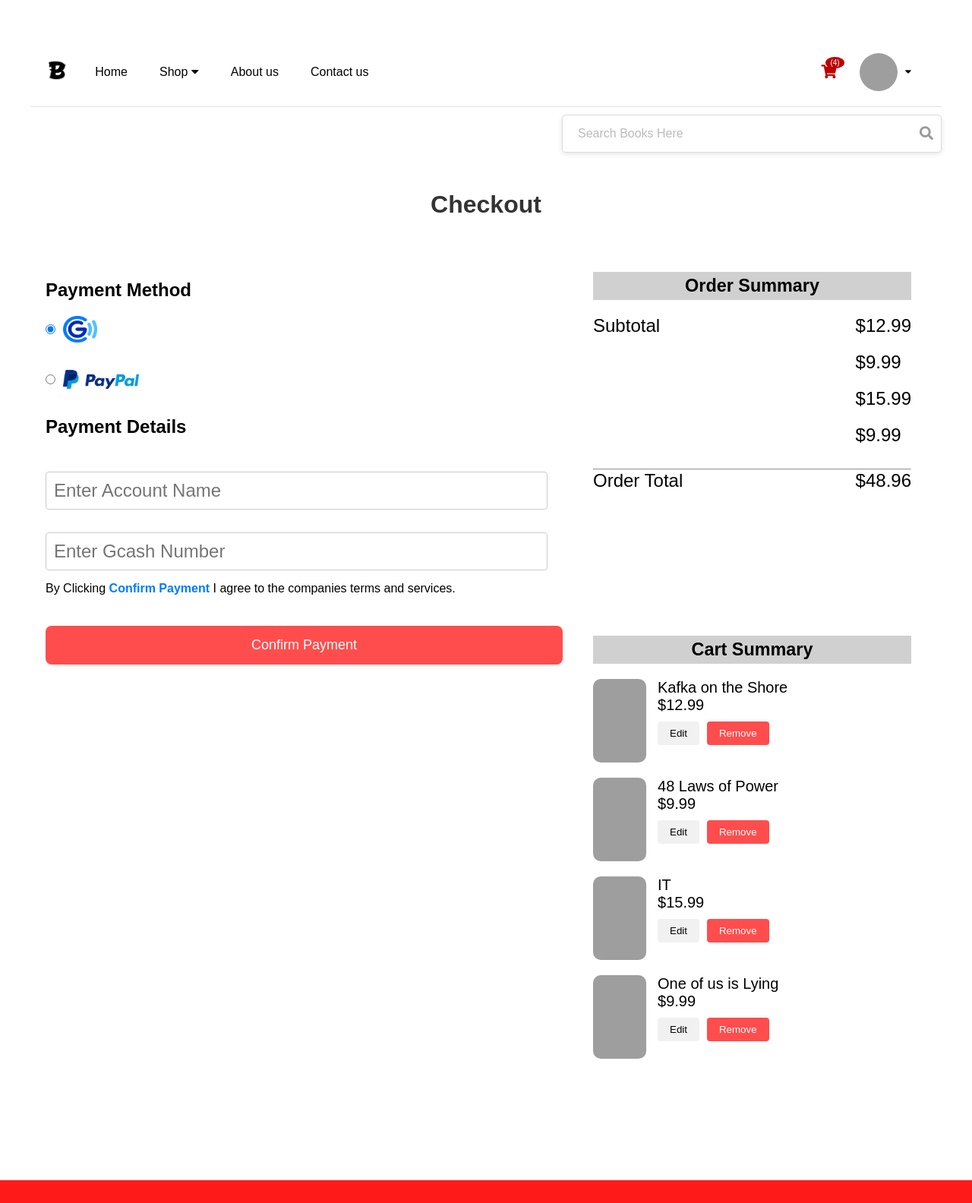
After one commit to ParantarUrielAlexis/Booksmith, a Django app: page /checkout/ in a window 1280 px wide. The commit adds this page. Shown: the whole page at 76% size. Run offline with Django 4.2, Linux system fonts and the light colour scheme; a user stored in the database is signed in; data comes from the database, SQL or seed files in the repository; both versions use the stored data as it was after the commit; grey boxes are pictures that could not be loaded.

Commit message:
initial commit for checkout page

```diff
--- a/booksmith_proj/accounts/urls.py
+++ b/booksmith_proj/accounts/urls.py
@@ -15,6 +15,7 @@ urlpatterns = [
     path('add_to_cart/<int:book_id>/', views.add_to_cart, name='add_to_cart'),
     path('remove-from-cart/<int:book_id>/', views.remove_from_cart, name='remove_from_cart'),
     path('cart/', views.cart_view, name='cart'),
+    path('checkout/', views.checkout, name='checkout'),
     path('profile/', views.profile_view, name='profile_view'),
     path('profile/update/', update_profile, name='update_profile'),
     path('accounts/logout/', auth_views.LogoutView.as_view(next_page='landing_page'), name='logout'),
--- a/booksmith_proj/accounts/views.py
+++ b/booksmith_proj/accounts/views.py
@@ -123,6 +123,35 @@ def cart_view(request):
         return redirect('login')
 
 
+@login_required
+def checkout(request):
+    # If it's a POST request, handle the payment form submission
+    if request.method == 'POST':
+        # Retrieve payment data (e.g., card details, PayPal, etc.)
+        payment_method = request.POST.get('payment')
+        card_name = request.POST.get('card_name')
+        card_number = request.POST.get('card_number')
+        expiry = request.POST.get('expiry')
+        cvv = request.POST.get('cvv')
+
+        # Add your logic here to process the payment
+        # For now, we'll just redirect to a 'success' page
+        return redirect('payment_success')  # You need to create this URL and view
+
+    # Context to pass to the template
+    cart_item_count = 0
+    if request.user.is_authenticated:
+        cart_item_count = CartItem.objects.filter(user=request.user).count()
+        cart_items = CartItem.objects.filter(user=request.user)
+        total_price = sum(item.book.price * item.quantity for item in cart_items)
+
+        context = {
+            'cart_items': cart_items,
+            'total_price': total_price,
+            'cart_item_count': cart_item_count
+        }
+    return render(request, 'accounts/checkout.html', context)
+
 
 def profile_view(request):
     return render(request, 'accounts/profile.html', {
@@ -130,7 +159,6 @@ def profile_view(request):
     })
 
 
-@require_POST
 @require_POST
 def add_to_cart(request, book_id):
     if request.user.is_authenticated:
--- /dev/null
+++ b/booksmith_proj/static/css_files/checkout.css
@@ -0,0 +1,258 @@
+html, body{
+    height: 100%;
+    margin: 0;
+}
+body{
+    display: flex;
+    flex-direction: column;
+}
+.checkout-container {
+    max-width: 1200px;
+    margin: 0 auto;
+    padding: 20px;
+    border-radius: 8px;
+    display: flex;
+    justify-content: space-between;
+    gap: 20px;
+}
+
+h1 {
+    font-size: 32px;
+    font-weight: bold;
+    color: #333;
+    text-align: center;
+    margin-bottom: 30px;
+}
+
+/* Payment Section */
+
+
+.payment-method, .payment-details {
+    flex: 1;
+    margin-right: 20px;
+    margin-top: 30px;
+}
+.payment-method, .payment-details2 {
+    margin-top: 30px;
+    flex: 1;
+    margin-right: 20px;
+}
+
+
+.payment-method {
+    margin-right: 40px;
+}
+
+.gcash-logo{
+    width: 45px;
+    height: 35px;
+}
+.payment-method h3, .payment-details h3 {
+    font-size: 24px;
+    font-weight: 600;
+    margin-bottom: 20px;
+}
+.payment-method h3, .payment-details2 h3 {
+    font-size: 24px;
+    font-weight: 600;
+    margin-bottom: 20px;
+}
+
+.payment-method form {
+    display: flex;
+    flex-direction: column;
+}
+
+.payment-method label {
+    display: flex;
+    align-items: center;
+    margin-bottom: 15px;
+}
+
+.payment-method input[type="radio"] {
+    margin-right: 10px;
+}
+
+.payment-logo {
+    width: 100px;
+    height: auto;
+}
+
+/* Payment Details */
+.payment-details form input[type="text"] {
+    width: 100%;
+    padding: 10px;
+    font-size: 24px;
+    margin-bottom: 15px;
+    margin-top: 15px;
+    border: 1px solid #ccc;
+    border-radius: 4px;
+}
+.payment-details2 form input[type="text"] {
+    width: 100%;
+    padding: 10px;
+    margin-top: 15px;
+    margin-bottom: 15px;
+    font-size: 24px;
+    border: 1px solid #ccc;
+    border-radius: 4px;
+}
+
+.card-info {
+    display: flex;
+    gap: 15px;
+}
+
+.card-info input {
+    width: calc(50% - 10px);
+}
+
+.confirm-link {
+    font-weight: bold;
+    color: #007bff;
+    cursor: pointer;
+}
+
+.confirm-link:hover {
+    text-decoration: underline;
+}
+
+/* Order Summary */
+.order-summary {
+    padding: 20px;
+    margin-bottom: 40px;
+}
+
+.summary-item {
+    display: flex;
+    justify-content: space-between;
+    font-size: 24px;
+    margin-bottom: 10px;
+}
+.summary-item ul.price-list {
+    list-style-type: none;
+    margin-bottom: 20px;
+    padding: 0;
+    margin: 0;
+}
+.summary-item ul.price-list li {
+    margin-bottom: 20px;
+}
+
+.right-side{
+    display: flex;
+    flex-direction: column;
+    width: 40%;
+}
+.cart-summary {
+    margin-top: 100px;
+    padding: 20px;
+    font-size: 20px;
+}
+
+
+.cart-summary ul {
+    list-style: none;
+    padding: 0;
+}
+
+.cart-summary-item {
+    display: flex;
+    align-items: flex-start; /* Align content to the top */
+    margin-bottom: 20px;
+}
+
+.cart-summary-image {
+    width: 70px;
+    height: 110px;
+    border-radius: 10px;
+    margin-right: 15px;
+}
+
+.cart-summary-details {
+    display: flex;
+    flex-direction: column;
+    align-items: flex-start;
+}
+.header-title{
+    font-size: 20px;
+    margin-bottom: 20px;
+    text-align: center;
+    padding: 5px;
+    background-color: rgb(208, 208, 208);
+}
+.cart-summary-actions {
+    display: flex;
+    gap: 10px;
+    margin-top: 10px; /* Add space between price and buttons */
+}
+
+.edit-btn, .remove-btn {
+    background-color: #f1f1f1;
+    border: none;
+    padding: 8px 16px;
+    border-radius: 4px;
+    cursor: pointer;
+}
+
+.remove-btn {
+    background-color: #ff4d4d;
+    color: #fff;
+}
+
+.remove-btn:hover {
+    background-color: #ff1a1a;
+}
+
+.edit-btn:hover {
+    background-color: #ddd;
+}
+
+/* Confirm Payment Button */
+.confirm-payment-btn {
+    display: block;
+    width: 100%;
+
+    background-color: #ff4d4d;
+    color: #fff;
+    padding: 15px;
+    text-align: center;
+    font-size: 18px;
+    border-radius: 8px;
+    border: none;
+    cursor: pointer;
+    margin-top: 40px;
+}
+
+.confirm-payment-btn:hover {
+    background-color: #0056b3;
+}
+
+/* Responsive Design */
+@media (max-width: 768px) {
+    .payment-section {
+        flex-direction: column;
+    }
+
+    .payment-method, .payment-details {
+        margin-right: 0;
+    }
+
+    .card-info {
+        flex-direction: column;
+    }
+
+    .cart-summary-item {
+        flex-direction: column;
+        align-items: flex-start;
+    }
+
+    .cart-summary-image {
+        margin-bottom: 10px;
+    }
+}
+footer{
+    margin-top: 100px;
+    background-color: #ff1a1a;
+    padding: 15px;
+}
--- a/booksmith_proj/templates/accounts/cart.html
+++ b/booksmith_proj/templates/accounts/cart.html
@@ -57,10 +57,12 @@
                 <span>Order Total</span>
                 <span>${{ total_price|floatformat:2 }}</span>
             </div>
-            <button class="btn checkout-btn">CHECKOUT</button>
+            <button class="btn checkout-btn" onclick="window.location.href='{% url 'checkout' %}'">CHECKOUT</button>
+
         </div>
     </div>
 </div>
+
 
 <script src="https://code.jquery.com/jquery-3.6.0.min.js"></script>
 <script>
--- /dev/null
+++ b/booksmith_proj/templates/accounts/checkout.html
@@ -0,0 +1,150 @@
+{% extends 'base.html' %}
+{% load static %}
+
+{% block title %}Checkout{% endblock %}
+
+{% block extra_css %}
+<link rel="stylesheet" href="{% static 'css_files/checkout.css' %}">
+{% endblock %}
+
+{% block content %}
+
+<h1>Checkout</h1>
+<div class="checkout-container">
+    <div class="left-side">
+        <div class="payment-method">
+            <h3>Payment Method</h3>
+            <form>
+                <label>
+                    <input type="radio" name="payment" value="gcash" required checked>
+                    <img class="gcash-logo" src="{% static 'images/gcash_logo.png' %}" alt="Payment Gateway" class="payment-logo">
+                </label>
+                <label>
+                    <input type="radio" name="payment" value="paypal" required>
+                    <img src="{% static 'images/paypal_logo.jpg' %}" alt="PayPal" class="payment-logo">
+                </label>
+            </form>
+        </div>
+        <h2 class="h2-details">Payment Details</h2>
+        <!-- Payment Details Section -->
+        <div class="payment-details" id="payment-details" style="display: none;">
+            <form>
+                <input type="text" name="card_name" placeholder="Enter Name on Card" required>
+                <input type="text" name="card_number" placeholder="Card Number" required>
+                <div class="card-info">
+                    <input type="text" name="expiry" placeholder="Expiration" required>
+                    <input type="text" name="cvv" placeholder="CVV Code" required>
+                </div>
+                <p>
+                    By Clicking
+                    <span class="confirm-link">Confirm Payment</span>
+                    I agree to the companies terms and services.
+                </p>
+            </form>
+        </div>
+        <div class="payment-details2" id="payment-details2" style="display: block;"> <!-- Display GCash payment details by default -->
+            <form>
+                <input type="text" name="card_name" placeholder="Enter Account Name" required>
+                <input type="text" name="card_number" placeholder="Enter Gcash Number" required>
+                <p>
+                    By Clicking
+                    <span class="confirm-link">Confirm Payment</span>
+                    I agree to the companies terms and services.
+                </p>
+            </form>
+        </div>
+
+        <!-- Confirm Payment Button -->
+        <button class="btn confirm-payment-btn">Confirm Payment</button>
+    </div>
+
+    <div class="right-side">
+        <div class="order-summary">
+            <div class="header-title">
+                <h3>Order Summary</h3>
+            </div>
+            <div class="summary-item">
+                <span>Subtotal</span>
+                <ul class="price-list">
+                    {% for item in cart_items %}
+                    <li>${{ item.book.price|floatformat:2 }}</li>
+                    {% endfor %}
+                </ul>
+            </div>
+            <hr>
+            <div class="summary-item">
+                <span>Order Total</span>
+                <span>${{ total_price|floatformat:2 }}</span>
+            </div>
+        </div>
+
+        <div class="cart-summary">
+            <div class="header-title">
+                 <h3>Cart Summary</h3>
+            </div>
+            <ul>
+                {% for item in cart_items %}
+                <li class="cart-summary-item">
+                    <img src="{{ item.book.image_url }}" alt="{{ item.book.title }}" class="cart-summary-image">
+                    <div class="cart-summary-details">
+                        <span>{{ item.book.title }}</span>
+                        <span>${{ item.book.price|floatformat:2 }}</span>
+                        <div class="cart-summary-actions">
+                            <button class="btn edit-btn" onclick="window.location.href='{% url 'cart' %}'">Edit</button>
+                            <button onclick="removeFromCart({{ item.book.id }})" class="remove-btn">Remove</button>
+                        </div>
+                    </div>
+                </li>
+                {% endfor %}
+            </ul>
+        </div>
+    </div>
+
+</div>
+<footer>
+
+</footer>
+
+<script src="https://code.jquery.com/jquery-3.6.0.min.js"></script>
+<script>
+    // Function to toggle payment details based on selected payment method
+    $('input[name="payment"]').on('change', function() {
+        var selectedPayment = $(this).val();
+
+        if (selectedPayment === 'paypal') {
+            $('#payment-details').slideDown();  // Show PayPal payment details
+            $('#payment-details2').slideUp();   // Hide GCash payment details
+        } else if (selectedPayment === 'gcash') {
+            $('#payment-details').slideUp();    // Hide PayPal payment details
+            $('#payment-details2').slideDown(); // Show GCash payment details
+        } else {
+            // Hide both if none are selected
+            $('#payment-details').slideUp();
+            $('#payment-details2').slideUp();
+        }
+    });
+
+    // Trigger change event on page load to show the default selected payment details
+    $(document).ready(function() {
+        $('input[name="payment"]:checked').trigger('change');
+    });
+
+    // Remove item from cart function
+    function removeFromCart(bookId) {
+        $.ajax({
+            url: "{% url 'remove_from_cart' 0 %}".replace('0', bookId),
+            method: "POST",
+            headers: {
+                "X-CSRFToken": "{{ csrf_token }}"
+            },
+            success: function(response) {
+                alert('Item removed from cart!');
+                location.reload();
+            },
+            error: function(xhr) {
+                alert('Error removing item from cart: ' + xhr.responseText);
+            }
+        });
+    }
+</script>
+{% endblock %}
```
Also changed, not shown: booksmith_proj/db.sqlite3, booksmith_proj/media/profile_pics/example_rHAhJZw.jpeg (added), booksmith_proj/static/css_files/cart.css (line endings or trailing spaces), booksmith_proj/static/images/gcash_logo.png (added), booksmith_proj/static/images/paypal_logo.jpg (added).
